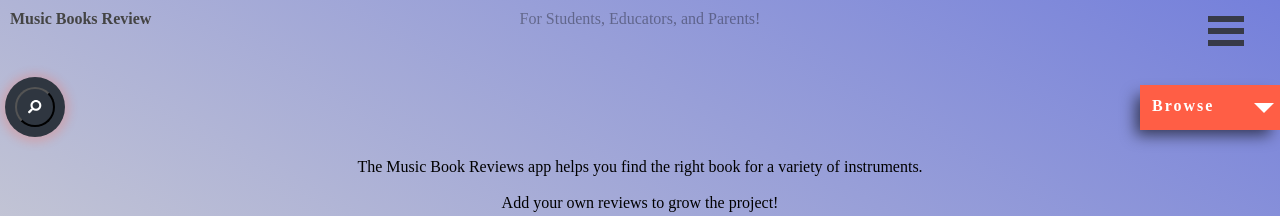
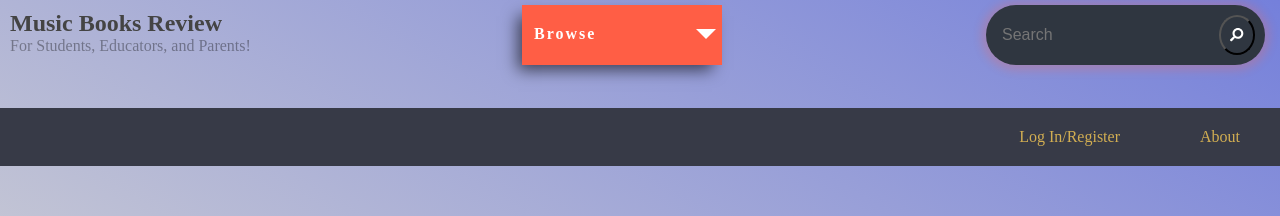
Before and after one commit to hotdogmcgee/music-book-review--client, a React (Create React App) app: page / in a window 1280 px wide. Shown: the top 216 px of the page. Built offline with nearby package versions, Linux system fonts and the light colour scheme; no server answers.

Commit message:
adjust styling for larger screens -- nav layout

```diff
--- a/src/App/App.js
+++ b/src/App/App.js
@@ -58,7 +58,6 @@ class App extends React.Component {
     this.setState({ showLoginModal: true });
   };
 
-
   hideModal = () => {
     this.setState({ showLoginModal: false });
   };
@@ -67,24 +66,36 @@ class App extends React.Component {
     return (
       <div className="App">
         <BurgerMenu showModal={this.showModal} hasLogin={this.hasLogin} />
+        <div className="header-wrapper">
           <header className="App__header">
-
             {/* conditionally show search bar in Header by passing in a prop based on path */}
             <Switch>
               <Route
                 path={["/about", "/my-profile", "/book"]}
                 render={props => (
-                <Header {...props} showSearchBar={false} hasLogin={this.hasLogin} />
+                  <Header
+                    {...props}
+                    showSearchBar={false}
+                    hasLogin={this.hasLogin}
+                    showModal={this.showModal}
+                  />
                 )}
               />
               <Route
                 path={"*"}
                 render={props => (
-                <Header {...props} showSearchBar={true} hasLogin={this.hasLogin} />
+                  <Header
+                    {...props}
+                    showSearchBar={true}
+                    hasLogin={this.hasLogin}
+                    showModal={this.showModal}
+                  />
                 )}
               />
             </Switch>
           </header>
+        </div>
+
         <main className="App__main">
           <Switch>
             <Route exact path={"/"} component={HomePage} />
--- a/src/Components/CardList/CardList.css
+++ b/src/Components/CardList/CardList.css
@@ -10,3 +10,17 @@
     width: 140px;
     margin: 10px;
 }
+
+@media screen and (min-width: 750px) {
+    .select-box {
+        height: 157px;
+        width: 220px
+    }
+}
+
+@media screen and (min-width: 1000px) {
+    .select-box {
+        height: 250px;
+        width: 350px
+    }
+}
--- a/src/Components/Header/BrowseDropdown/BrowseDropdown.css
+++ b/src/Components/Header/BrowseDropdown/BrowseDropdown.css
@@ -56,3 +56,9 @@
   right: 6px;
   top: 18px;
 }
+
+@media screen and (min-width: 850px) {
+  .button:before {
+    top: 24px
+  }
+}
--- a/src/Components/Header/BurgerMenu/BurgerMenu.css
+++ b/src/Components/Header/BurgerMenu/BurgerMenu.css
@@ -88,3 +88,13 @@
 .menu-item:focus {
   outline: none;
 }
+
+@media screen and (min-width: 850px) {
+  #burger-menu {
+     display: none;
+  }
+
+  .bm-burger-button {
+    display: none;
+  }
+}
--- a/src/Components/Header/Header.css
+++ b/src/Components/Header/Header.css
@@ -97,6 +97,10 @@
   display: none;
 }
 
+.menu-wide {
+  display: none;
+}
+
 @media screen and (min-width: 450px) {
   .Header {
     align-items: baseline;
@@ -121,11 +125,56 @@
   .Header__tagline--wide {
     display: block;
     text-align: center;
-    width: 300px;
+    font-size: 16px;
+    margin-left: auto;
+  }
+
+  .Header__nav h1 {
+    font-size: 24px;
+  }
+}
+
+@media screen and (min-width: 850px) {
+  .App__header {
+    margin-bottom: 100px;
+  }
+
+  .browse-and-search-container {
     position: absolute;
-    left: 0;
-    right: 0;
+    top: 0;
     margin-left: auto;
     margin-right: auto;
+    flex-direction: row-reverse;
+    width: 60%;
+    right: 0;
+    padding: 0 10px;
+  }
+
+  .dropdown {
+    height: 60px;
+    width: 200px;
+    display: flex;
+    align-items: center;
+  }
+
+  .menu-wide {
+    display: block;
+    padding-top: 20px;
+  }
+
+  .menu-wide-list {
+    list-style: none;
+    display: flex;
+    justify-content: flex-end;
+    background: #373a47;
+    padding: 20px;
+  }
+
+  .menu-wide-list-item {
+    padding: 0 20px;
+  }
+
+  .menu-wide-list-item:hover {
+    cursor: pointer;
   }
 }
--- a/src/Components/Header/Header.js
+++ b/src/Components/Header/Header.js
@@ -41,6 +41,10 @@ export default class Header extends React.Component {
     this.props.hasLogin(false);
   };
 
+  handleLoginClick = () => {
+    this.props.showModal()
+  }
+
   renderLogoutLink() {
     return (
       <div className="Header__logged-in">
@@ -65,20 +69,62 @@ export default class Header extends React.Component {
     );
   }
 
-  renderBurgerMenu() {
-    return <BurgerMenu showModal={this.showModal} />;
+  renderLoginOrLogout = () => {
+    const link = TokenService.hasAuthToken() ? (
+      <Link onClick={this.handleLogoutClick} to="/" className="menu-item">
+        Logout
+      </Link>
+    ) : (
+      <div onClick={this.handleLoginClick} id="log-in" className="menu-item">
+        Log In/Register
+      </div>
+    );
+    return link;
+  };
+
+  renderMyProfileLink = () => {
+    const profileLink = TokenService.hasAuthToken() ? (
+      <Link className="menu-item" to="/my-profile">
+        My Profile
+      </Link>
+    ) : (
+      ""
+    );
+    return profileLink;
+  };
+
+  renderMenuWide() {
+    return (
+      <div className="menu-wide">
+        <ul className="menu-wide-list">
+          <li className="menu-wide-list-item">{this.renderLoginOrLogout()}</li>
+          <li className="menu-wide-list-item">{this.renderMyProfileLink()}</li>
+          <li className="menu-wide-list-item">
+            <Link to="/about" id="about" className="menu-item">
+              About
+            </Link>
+          </li>
+        </ul>
+      </div>
+    );
   }
+
+  // renderBurgerMenu() {
+  //   return <BurgerMenu showModal={this.showModal} />;
+  // }
 
   render() {
     return (
       <>
         <nav className="Header__nav">
+          <div>
             <h1>
               <Link to="/">Music Books Review</Link>
             </h1>
             <span className="Header__tagline--wide">
               For Students, Educators, and Parents!
             </span>
+          </div>
         </nav>
         <span className="Header__tagline--narrow">
           For Students, Educators, and Parents!
@@ -98,6 +144,7 @@ export default class Header extends React.Component {
             <BrowseDropdown />
           </div>
         </div>
+        {this.renderMenuWide()}
       </>
     );
   }
--- a/src/Components/Header/SearchBar/SearchBar.css
+++ b/src/Components/Header/SearchBar/SearchBar.css
@@ -65,11 +65,66 @@
   width: 0px;
 }
 
+.fade-in {
+  animation: fadeIn ease 1s;
+  -webkit-animation: fadeIn ease 1s;
+  -moz-animation: fadeIn ease 1s;
+  -o-animation: fadeIn ease 1s;
+  -ms-animation: fadeIn ease 1s;
+}
+
+@keyframes fadeIn {
+  0% {
+    opacity: 0;
+  }
+  100% {
+    opacity: 1;
+  }
+}
+
+@-moz-keyframes fadeIn {
+  0% {
+    opacity: 0;
+  }
+  100% {
+    opacity: 1;
+  }
+}
+
+@-webkit-keyframes fadeIn {
+  0% {
+    opacity: 0;
+  }
+  100% {
+    opacity: 1;
+  }
+}
+
+@-o-keyframes fadeIn {
+  0% {
+    opacity: 0;
+  }
+  100% {
+    opacity: 1;
+  }
+}
+
+@-ms-keyframes fadeIn {
+  0% {
+    opacity: 0;
+  }
+  100% {
+    opacity: 1;
+  }
+}
 
 
-/* @media screen and (min-width: 620px) {
-  .searchBox:hover > .searchInput {
+
+@media screen and (min-width: 850px) {
+  .searchInput {
     width: 100%;
     padding: 0 6px;
   }
-} */
+
+
+}
--- a/src/Components/Header/SearchBar/SearchBar.js
+++ b/src/Components/Header/SearchBar/SearchBar.js
@@ -51,7 +51,7 @@ export default class SearchBar extends React.Component {
   render() {
     const { searchValue } = this.context.filterObject || "";
 
-    const classes = searchValue ? "show-search" : "searchBox";
+    const classes = searchValue ? "show-search fade-in" : "searchBox fade-in";
     return (
       <form
         className={classes}
```
Also changed, not shown: src/App/App.css (line endings or trailing spaces). Lines whose indentation alone changed are shown as unchanged.
